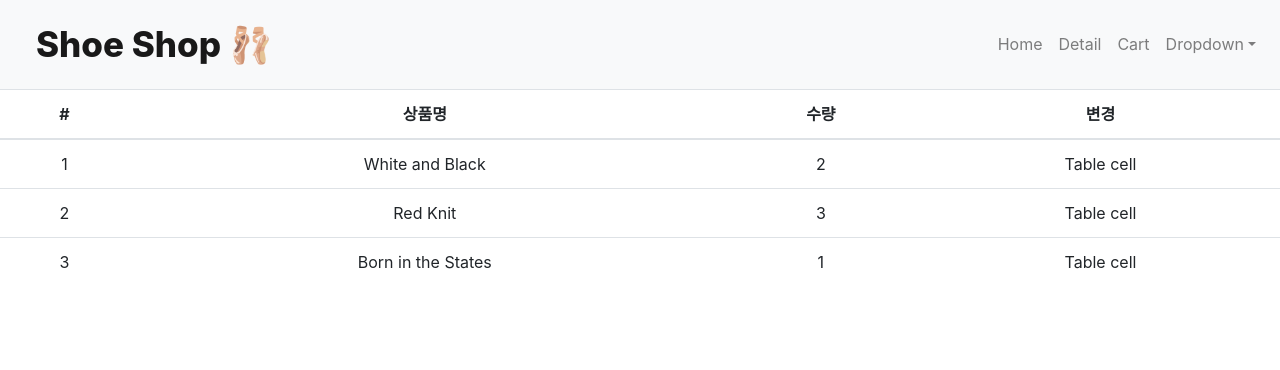
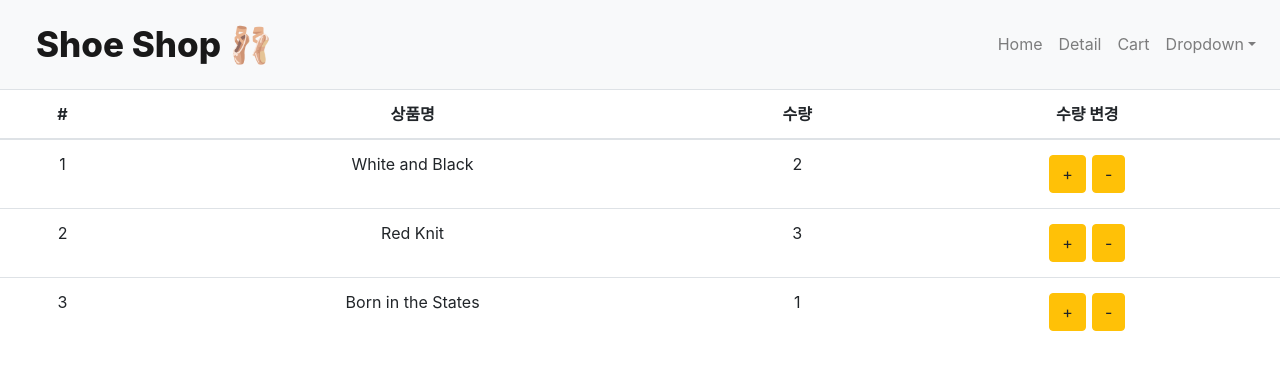
Before and after one commit to kirin059/React_shop, a React (Create React App) app: page /cart in a window 1280 px wide. Shown: the top 370 px of the page. Built offline with nearby package versions, Linux system fonts and the light colour scheme.

Commit message:
Add: Cart reducer 사용

```diff
--- a/src/component/Cart/Cart.js
+++ b/src/component/Cart/Cart.js
@@ -1,6 +1,8 @@
 import React from 'react';
 import { Table  } from 'react-bootstrap';
 import { connect } from 'react-redux';
+
+import './Cart.scss';
 
 const Cart = (props) => {
     return (
@@ -11,30 +13,22 @@ const Cart = (props) => {
                     <th>#</th>
                     <th>상품명</th>
                     <th>수량</th>
-                    <th>변경</th>
+                    <th>수량 변경</th>
                 </tr>
                 </thead>
                 <tbody>
-                {/* <tr>
-                    <td>1</td>
-                    <td> { props.state[0].name } </td>
-                    <td> { props.state[0].quan } </td>
-                    <td>Table cell</td>
-                </tr>
-                <tr>
-                    <td>2</td>
-                    <td> { props.state[1].name } </td>
-                    <td> { props.state[1].quan } </td>
-                    <td>Table cell</td>
-                </tr> */}
+
                 {
                     props.state.map( (a, i) => {
                         return (
-            <tr>
+                            <tr key={i}>
                                 <td>{i+1}</td>
                                 <td> { props.state[i].name } </td>
                                 <td> { props.state[i].quan } </td>
-                <td>Table cell</td>
+                                <td>
+                                    <button type="button" class="btn btn-warning" style={{paddigRight: '5px'}} onClick={() => { props.dispatch({type: 'add'}) }}>+</button>
+                                    <button type="button" class="btn btn-warning" onClick={() => { props.dispatch({type: 'substract'}) }}>-</button>
+                                </td>
                             </tr>
                         )
                     } )
--- /dev/null
+++ b/src/component/Cart/Cart.scss
@@ -0,0 +1,7 @@
+Table {
+    tbody {
+        .btn {
+            margin: 3px;
+        }
+    }
+}
--- a/src/index.js
+++ b/src/index.js
@@ -7,14 +7,35 @@ import { BrowserRouter } from 'react-router-dom';
 import { Provider } from 'react-redux';
 import { createStore } from 'redux';
 
-let store = createStore( () => {
-  return [
-    {id: 0, name: 'White and Black', quan: 2},
-    {id: 1, name: 'Red Knit', quan: 3},
-    {id: 2, name: 'Born in the States', quan: 1},
-  ]
-});
 
+let defaultState = [
+  {id: 0, name: 'White and Black', quan: 2},
+  {id: 1, name: 'Red Knit', quan: 3},
+  {id: 2, name: 'Born in the States', quan: 1},
+]
+
+function reducer(state=defaultState, action) {
+  if( action.type === 'add') {
+
+    let copyState = [...state];
+    copyState[0].quan++
+
+    return copyState
+  }
+  else if( action.type === 'substract' ) {
+
+    let copyState = [...state];
+
+    copyState[0].quan--
+    return copyState
+
+  }
+  else {
+    return state
+  }
+}
+
+let store = createStore( reducer );
 
 ReactDOM.render(
   <BrowserRouter>
```
Lines whose indentation alone changed are shown as unchanged.
